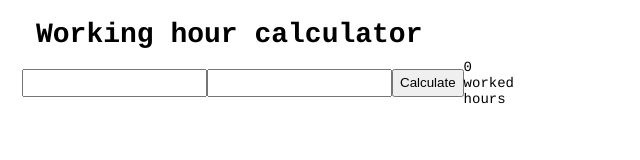
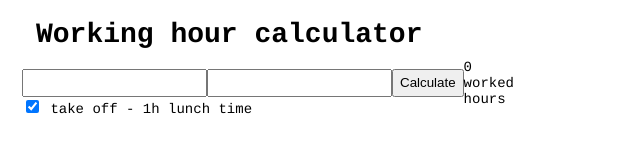
Before and after one commit to isadamascena/calculate-hours-timesheet, a plain HTML site: page index.html in a window 1280 px wide. Shown: the whole page, without its empty margins (0-640 px from the left). Drawn offline with nearby package versions, Linux system fonts and the light colour scheme.

Commit message:
Add check box to let user decide if they want to take of lunch time

```diff
--- a/index.html
+++ b/index.html
@@ -13,6 +13,14 @@
                 <button @click="calculateHours">Calculate</button>
                 <div class="workedHours item">{{ workedHours }} worked hours</div>
             </div>
+            <div>
+                <input
+                    type="checkbox"
+                    v-model="choosenTakeOffLunchHour"
+                    true-value="yes"
+                    false-value="no">
+                    take off - 1h lunch time
+            </div>
         </div>
         <script src="index.js"></script>
     </body>
--- a/index.js
+++ b/index.js
@@ -6,7 +6,8 @@ var vue = new Vue({
         titleHeader: "Working hour calculator",
         firstEntry: "",
         secondEntry: "",
-        workedHours: 0
+        workedHours: 0,
+        choosenTakeOffLunchHour: "yes",
     },
     methods: {
         calculateHours: function (event) {
```
